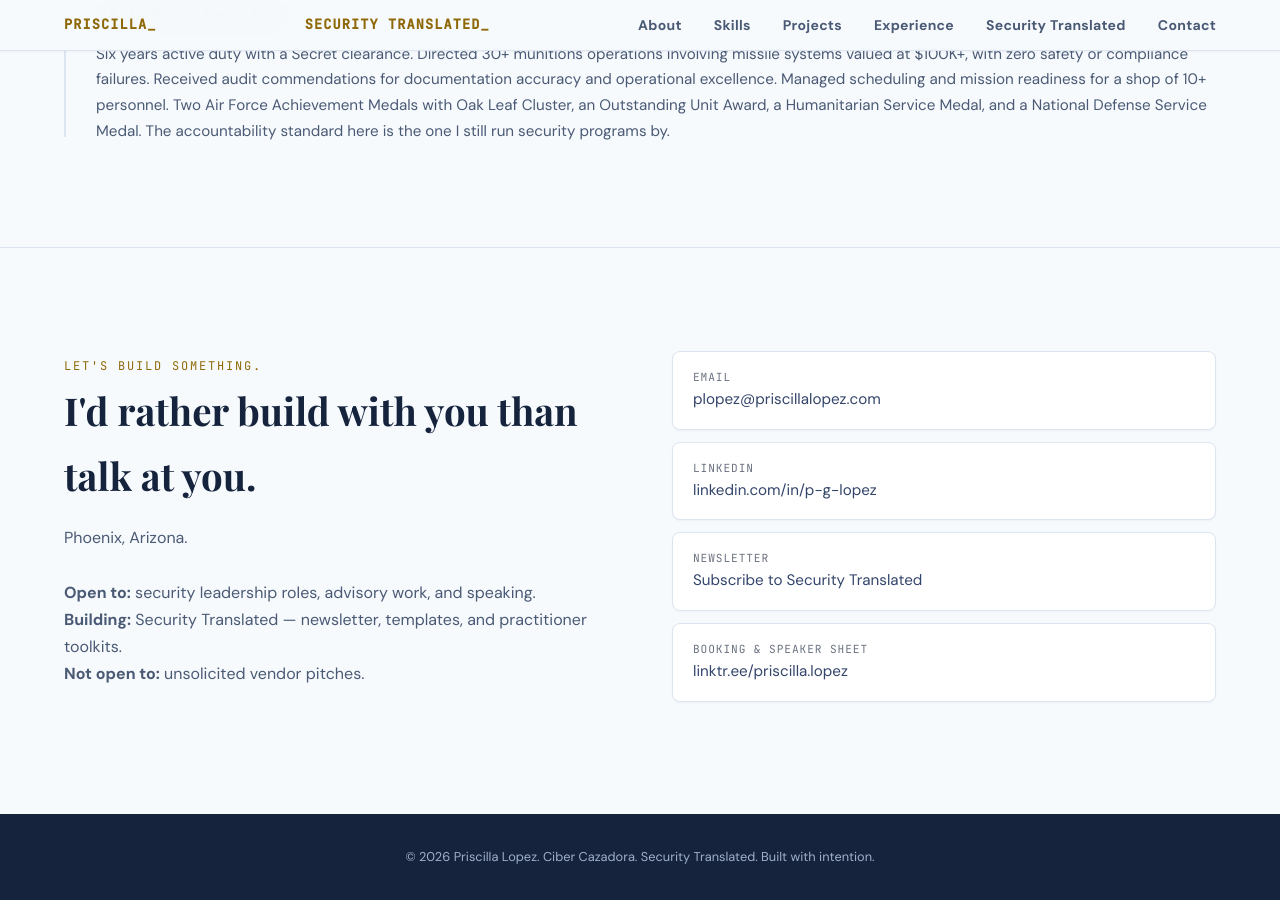
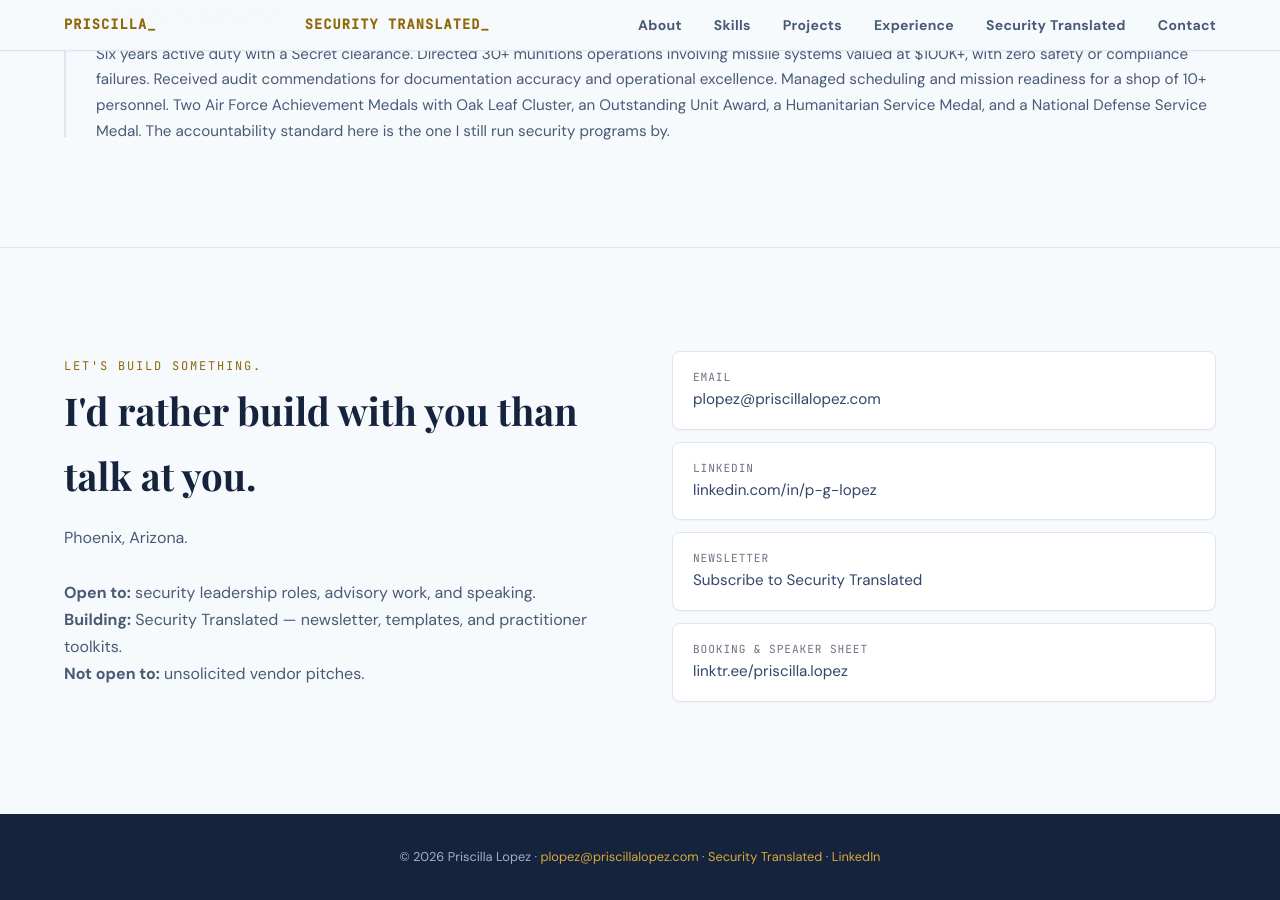
Before and after one commit to cibercazadora/cibercazadora.github.io, a Jekyll site: the page built from index.html, in a window 1280 px wide and 900 px high, scrolled down 9310 px. Built offline with Jekyll 4.4.1, drawn with Linux system fonts in a browser that asks for light colours.

Commit message:
Enhance footer with contact information and links
Updated footer to include contact email and links.

```diff
--- a/_includes/footer.html
+++ b/_includes/footer.html
@@ -1,5 +1,10 @@
 <footer class="site-footer">
   <div class="container">
-    <p>&copy; {{ 'now' | date: '%Y' }} Priscilla Lopez. Ciber Cazadora. Security Translated. Built with intention.</p>
+    <p>
+      &copy; {{ 'now' | date: '%Y' }} Priscilla Lopez ·
+      <a href="mailto:plopez@priscillalopez.com">plopez@priscillalopez.com</a> ·
+      <a href="https://securitytranslated.substack.com" target="_blank" rel="noopener">Security Translated</a> ·
+      <a href="https://linkedin.com/in/p-g-lopez" target="_blank" rel="noopener">LinkedIn</a>
+    </p>
   </div>
 </footer>
```
